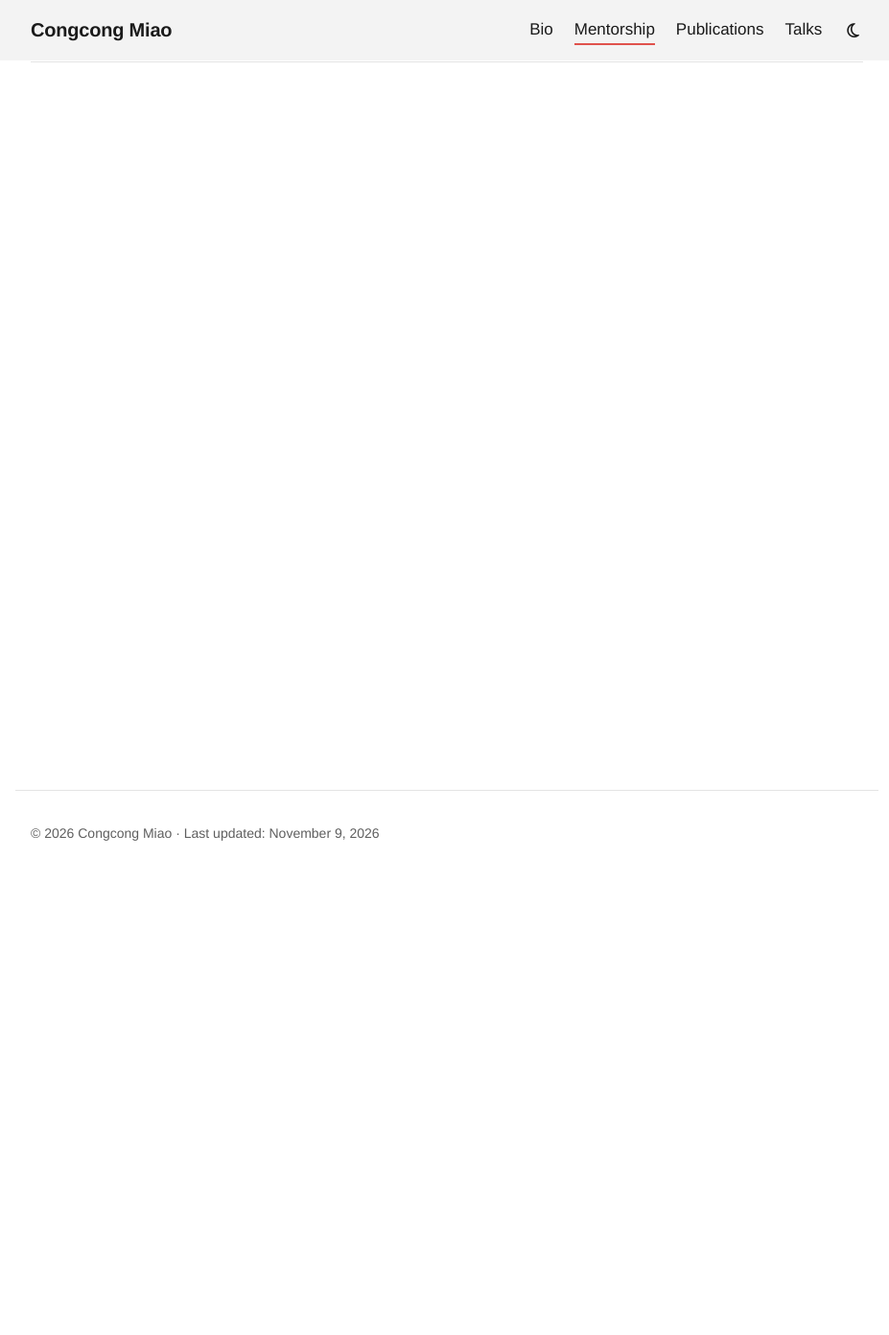
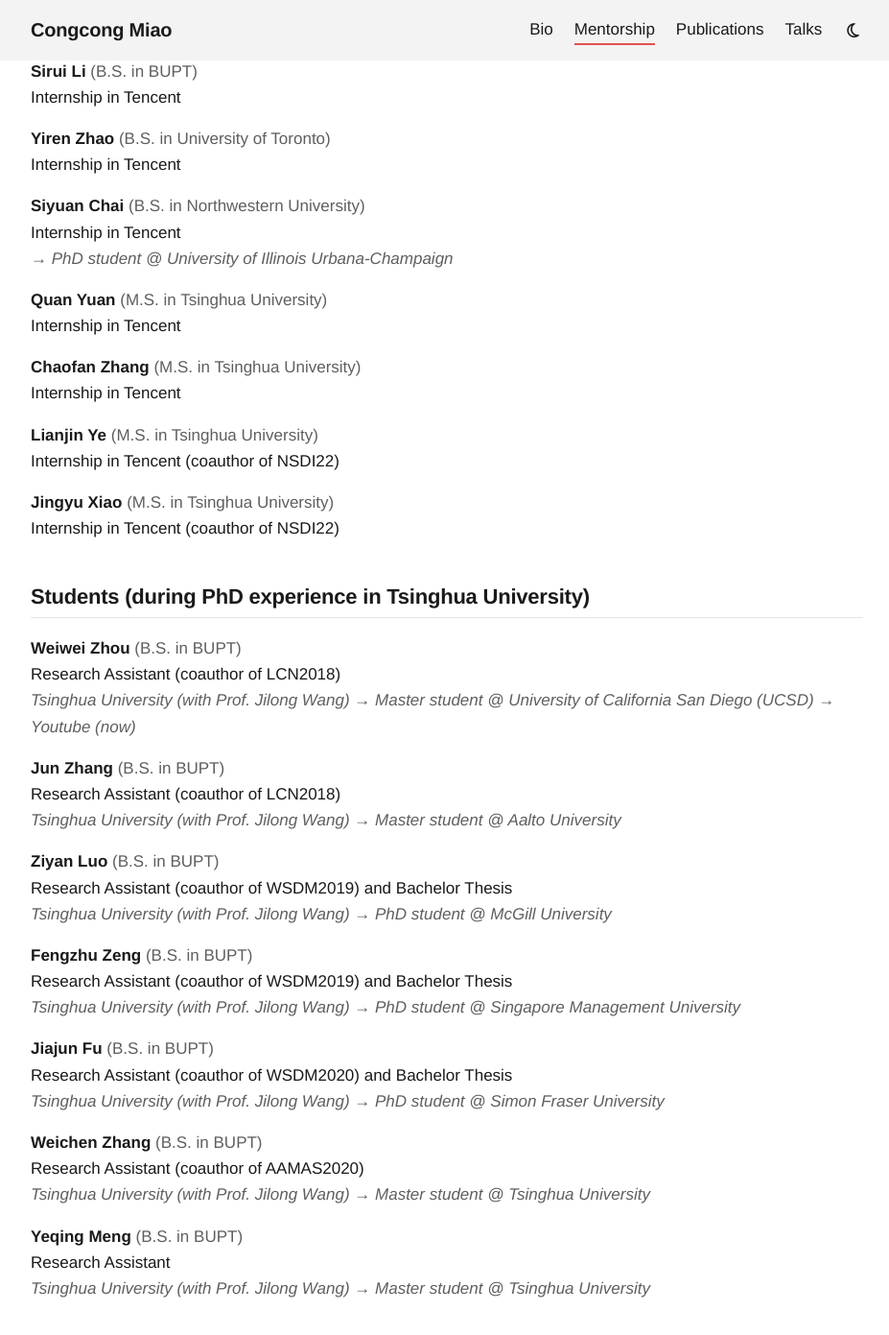
Before and after one commit to siruiZ02/siruiZ02.github.io, a Jekyll site: the page built from mentorship.html, in a window 1280 px wide and 1400 px high, scrolled down 220 px. Shown: the top 1391 px of the window at 96% size, without its empty margins (174-1101 px from the left). Built offline with Jekyll 4.4.1, drawn with Linux system fonts in a browser that asks for light colours.

Commit message:
Add files via upload

```diff
--- a/_data/mentorship.yml
+++ b/_data/mentorship.yml
@@ -1,20 +1,76 @@
 # ============================================================
-#  Mentorship 名单。每个人是以 "- name:" 开头的一块，复制一块改内容即可。
-#  · status: current 显示在 Current 下，past 显示在 Past 下
-#  · url、program、now 没有就删掉那一行
-#  · 缩进只用空格，不要用 Tab
+#  Mentorship 名单，按分组显示。
+#  · 每个分组以 "- group:" 开头，group 是分组标题，students 下面是这一组的人
+#  · 每个人以 "- name:" 开头；degree、role、path、url 都是可选的，没有就不写
+#  · path 显示成灰色斜体的一行，用来写去向，比如 "... → PhD student @ XXX"
+#  · 想加新分组就复制一整块 "- group:"；分组的显示顺序就是这里的顺序
+#  · 缩进只用空格，不要用 Tab；同一层的字段要对齐
 # ============================================================
 
-- name: Student Name
-  status: current
-  period: 2026–
-  program: Master student, Some University
-  topic: "Working on web agent evaluation"
-  url: https://example.com
+- group: "Students (during work experience in Tencent)"
+  students:
+    - name: Sirui Li
+      degree: B.S. in BUPT
+      role: Internship in Tencent
 
-- name: Another Student
-  status: past
-  period: 2025–2026
-  program: Undergraduate intern
-  topic: "Built a benchmark for browser agents"
-  now: PhD student at Some University
+    - name: Yiren Zhao
+      degree: B.S. in University of Toronto
+      role: Internship in Tencent
+
+    - name: Siyuan Chai
+      degree: B.S. in Northwestern University
+      role: Internship in Tencent
+      path: "→ PhD student @ University of Illinois Urbana-Champaign"
+
+    - name: Quan Yuan
+      degree: M.S. in Tsinghua University
+      role: Internship in Tencent
+
+    - name: Chaofan Zhang
+      degree: M.S. in Tsinghua University
+      role: Internship in Tencent
+
+    - name: Lianjin Ye
+      degree: M.S. in Tsinghua University
+      role: "Internship in Tencent (coauthor of NSDI22)"
+
+    - name: Jingyu Xiao
+      degree: M.S. in Tsinghua University
+      role: "Internship in Tencent (coauthor of NSDI22)"
+
+- group: "Students (during PhD experience in Tsinghua University)"
+  students:
+    - name: Weiwei Zhou
+      degree: B.S. in BUPT
+      role: "Research Assistant (coauthor of LCN2018)"
+      path: "Tsinghua University (with Prof. Jilong Wang) → Master student @ University of California San Diego (UCSD) → Youtube (now)"
+
+    - name: Jun Zhang
+      degree: B.S. in BUPT
+      role: "Research Assistant (coauthor of LCN2018)"
+      path: "Tsinghua University (with Prof. Jilong Wang) → Master student @ Aalto University"
+
+    - name: Ziyan Luo
+      degree: B.S. in BUPT
+      role: "Research Assistant (coauthor of WSDM2019) and Bachelor Thesis"
+      path: "Tsinghua University (with Prof. Jilong Wang) → PhD student @ McGill University"
+
+    - name: Fengzhu Zeng
+      degree: B.S. in BUPT
+      role: "Research Assistant (coauthor of WSDM2019) and Bachelor Thesis"
+      path: "Tsinghua University (with Prof. Jilong Wang) → PhD student @ Singapore Management University"
+
+    - name: Jiajun Fu
+      degree: B.S. in BUPT
+      role: "Research Assistant (coauthor of WSDM2020) and Bachelor Thesis"
+      path: "Tsinghua University (with Prof. Jilong Wang) → PhD student @ Simon Fraser University"
+
+    - name: Weichen Zhang
+      degree: B.S. in BUPT
+      role: "Research Assistant (coauthor of AAMAS2020)"
+      path: "Tsinghua University (with Prof. Jilong Wang) → Master student @ Tsinghua University"
+
+    - name: Yeqing Meng
+      degree: B.S. in BUPT
+      role: Research Assistant
+      path: "Tsinghua University (with Prof. Jilong Wang) → Master student @ Tsinghua University"
```
